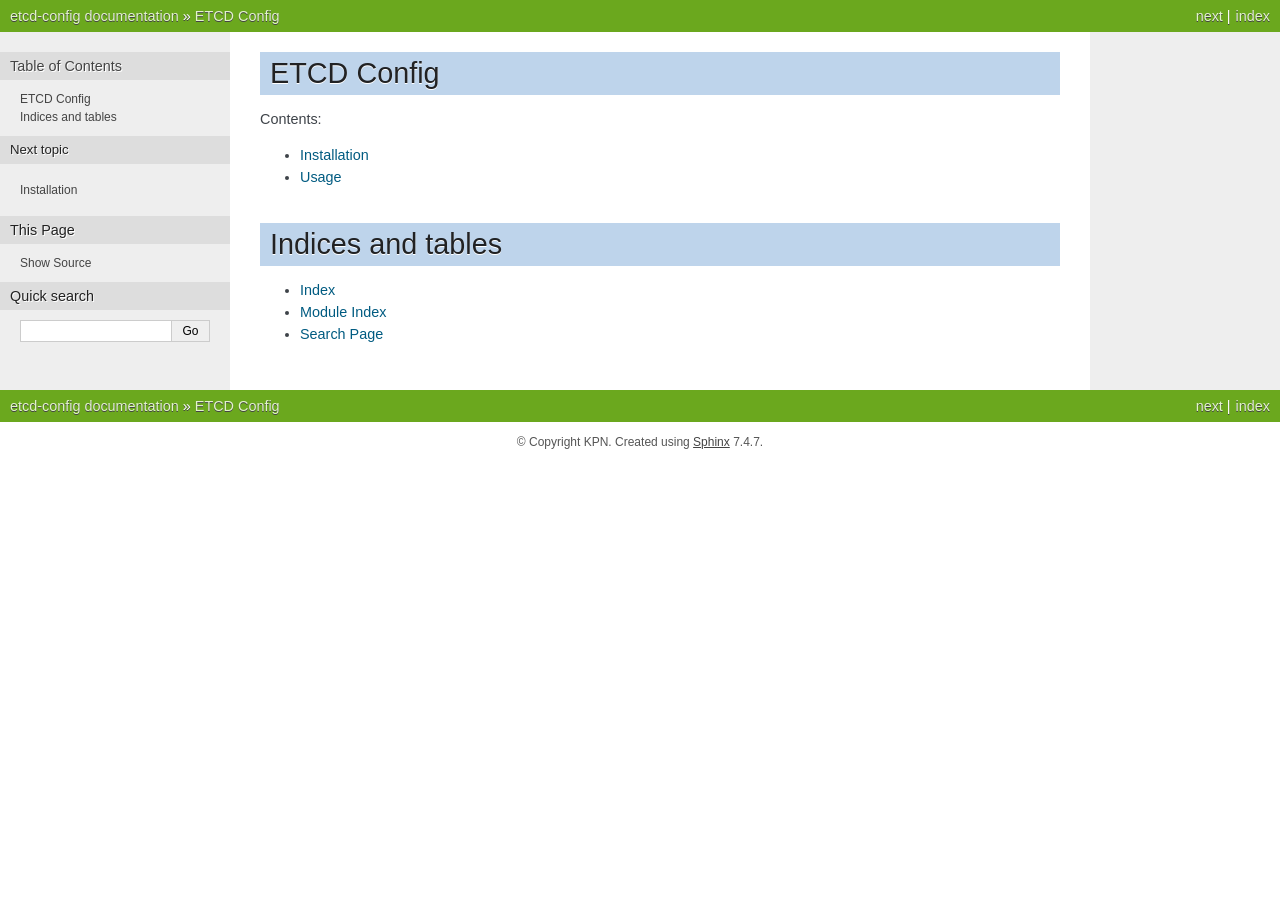
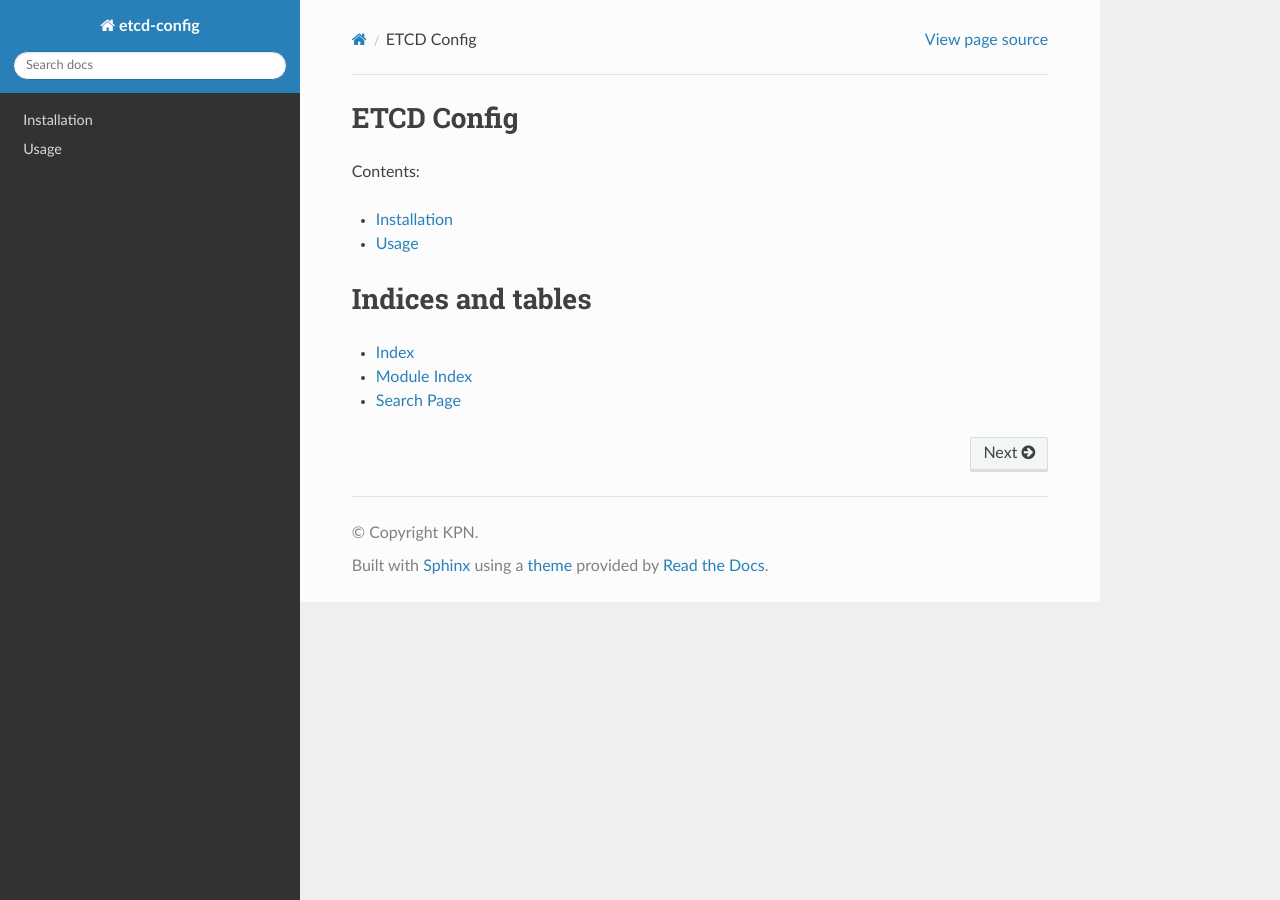
Before and after one commit to kpn/py-etcd-config, a Sphinx documentation site: the page built from docs/index.rst, in a window 1280 px wide. Built offline with Sphinx 7.4.7 and the Read the Docs theme 2.0.0, drawn with Linux system fonts in a browser that asks for light colours.

```diff
--- a/docs/conf.py
+++ b/docs/conf.py
@@ -15,6 +15,7 @@
 import sys
 import os
 import shlex
+import sphinx_rtd_theme
 
 # If extensions (or modules to document with autodoc) are in another directory,
 # add these directories to sys.path here. If the directory is relative to the
@@ -120,7 +121,8 @@ todo_include_todos = True
 
 # The theme to use for HTML and HTML Help pages.  See the documentation for
 # a list of builtin themes.
-html_theme = 'nature'
+html_theme = "sphinx_rtd_theme"
+html_theme_path = [sphinx_rtd_theme.get_html_theme_path()]
 
 # Theme options are theme-specific and customize the look and feel of a theme
 # further.  For a list of options available for each theme, see the
```
Also changed, not shown: README.rst (+5 -5 lines), 1 other file.
